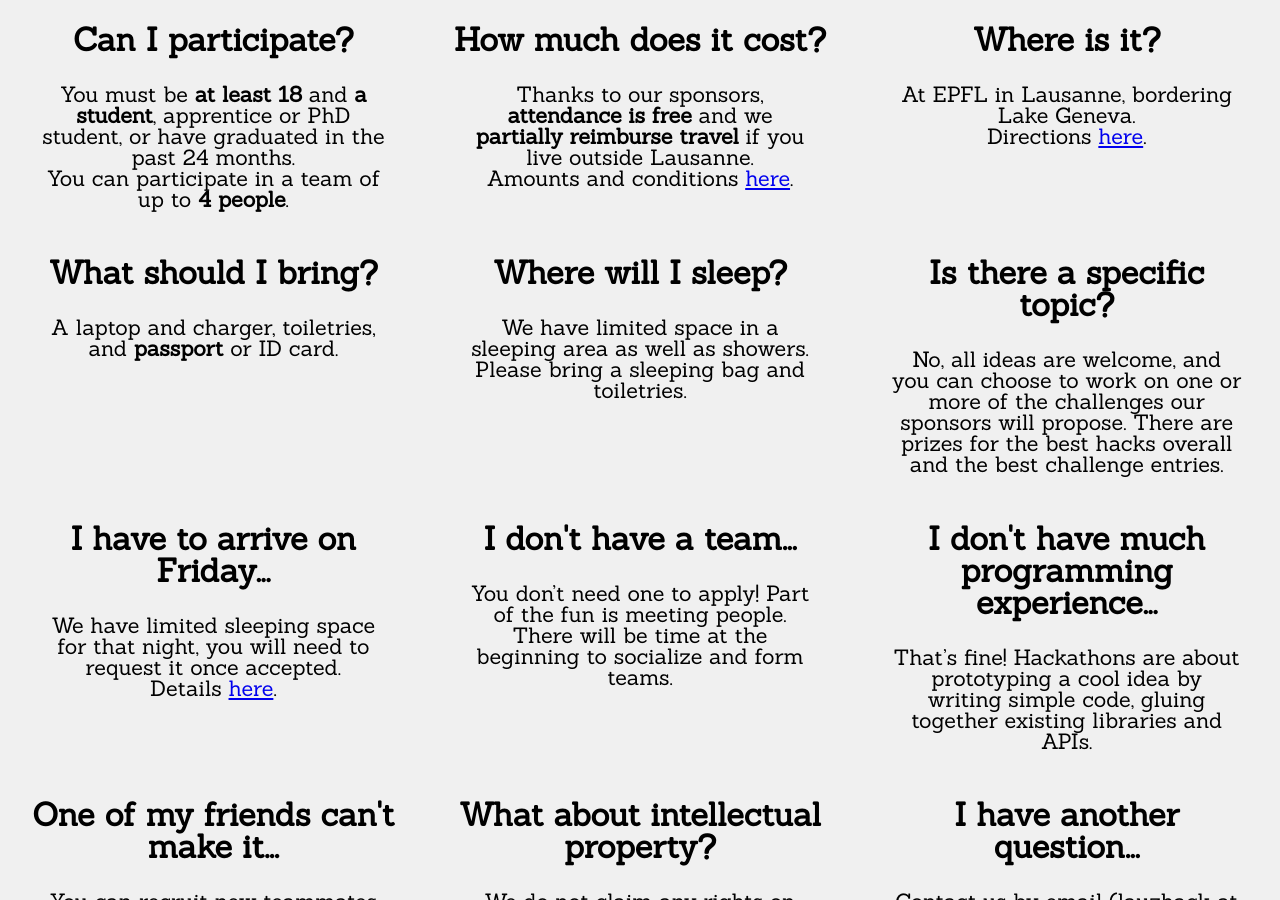
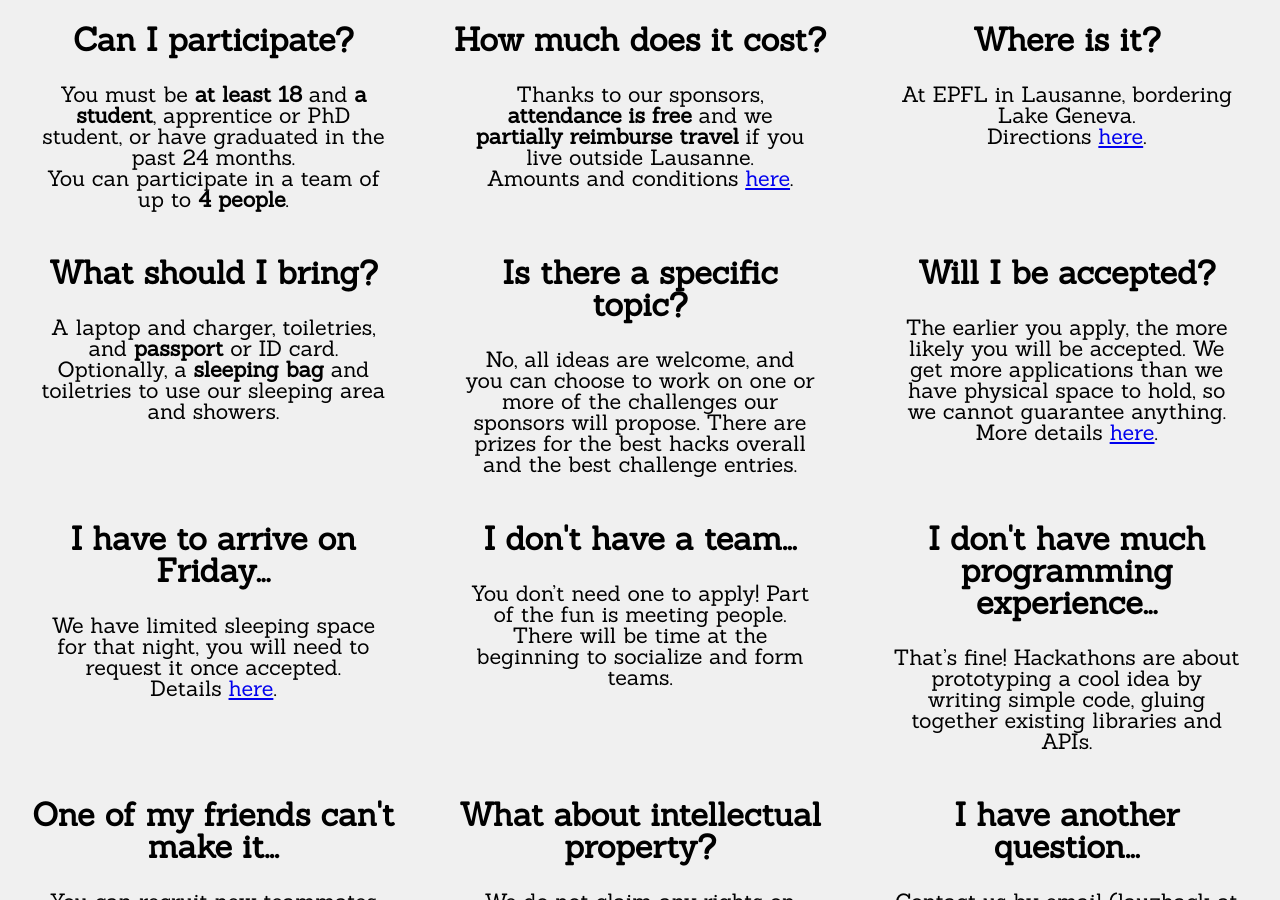
Before and after one commit to LauzHack/LauzHack.github.io, a Jekyll site: the page built from index.html, in a window 1280 px wide and 900 px high, scrolled down 2222 px. Built offline with Jekyll 4.4.1, drawn with Linux system fonts in a browser that asks for light colours.

Commit message:
Add explicit policy about the acceptance process

```diff
--- a/_data/faq.yml
+++ b/_data/faq.yml
@@ -7,57 +7,59 @@
 
 - q: Can I participate?
   a: |-
-        You must be **at least 18** and **a student**, apprentice or PhD student,
-        or have graduated in the past 24 months.
-        You can participate in a team of up to **4 people**.
+    You must be **at least 18** and **a student**, apprentice or PhD student,
+    or have graduated in the past 24 months.
+    You can participate in a team of up to **4 people**.
 
 - q: How much does it cost?
   a: |-
-        Thanks to our sponsors, **attendance is free** and we **partially reimburse travel** if you live outside Lausanne.
-        Amounts and conditions [here](/policies#travel-reimbursement).
+    Thanks to our sponsors, **attendance is free** and we **partially reimburse travel** if you live outside Lausanne.
+    Amounts and conditions [here](/policies#travel-reimbursement).
 
 - q: Where is it?
   a: |-
-        At EPFL in Lausanne, bordering Lake Geneva.
-        Directions [here](https://www.epfl.ch/campus/visitors/coming-to-epfl/).
+    At EPFL in Lausanne, bordering Lake Geneva.
+    Directions [here](https://www.epfl.ch/campus/visitors/coming-to-epfl/).
 
 - q: What should I bring?
   a: |-
-        A laptop and charger, toiletries, and **passport** or ID card.
-
-- q: Where will I sleep?
-  a: |-
-        We have limited space in a sleeping area as well as showers.
-        Please bring a sleeping bag and toiletries.
+    A laptop and charger, toiletries, and **passport** or ID card.
+    Optionally, a **sleeping bag** and toiletries to use our sleeping area and showers.
 
 - q: Is there a specific topic?
   a: |-
-        No, all ideas are welcome,
-        and you can choose to work on one or more of the challenges our sponsors will propose.
-        There are prizes for the best hacks overall and the best challenge entries.
+    No, all ideas are welcome,
+    and you can choose to work on one or more of the challenges our sponsors will propose.
+    There are prizes for the best hacks overall and the best challenge entries.
+
+- q: Will I be accepted?
+  a: |-
+    The earlier you apply, the more likely you will be accepted.
+    We get more applications than we have physical space to hold, so we cannot guarantee anything.
+    More details [here](/policies#acceptance).
 
 - q: I have to arrive on Friday...
   a: |-
-       We have limited sleeping space for that night, you will need to request it once accepted.
-       Details [here](/policies#friday-saturday-hosting).
+    We have limited sleeping space for that night, you will need to request it once accepted.
+    Details [here](/policies#friday-saturday-hosting).
 
 - q: I don't have a team...
   a: |-
-        You don't need one to apply! Part of the fun is meeting people.
-        There will be time at the beginning to socialize and form teams.
+    You don't need one to apply! Part of the fun is meeting people.
+    There will be time at the beginning to socialize and form teams.
 
 - q: I don't have much programming experience...
   a: |-
-        That's fine! Hackathons are about prototyping a cool idea by writing simple code,
-        gluing together existing libraries and APIs.
+    That's fine! Hackathons are about prototyping a cool idea by writing simple code,
+    gluing together existing libraries and APIs.
 
 - q: One of my friends can't make it...
   a: |-
-        You can recruit new teammates during the event.
-        For fairness reasons, we cannot allow changes to groups once you submit the application form.
+    You can recruit new teammates during the event.
+    For fairness reasons, we cannot allow changes to groups once you submit the application form.
 
 - id: ip
   q: What about intellectual property?
   a: |-
-        We do not claim any rights on your intellectual property.
-        Everything you create, at LauzHack or not, belongs to you.
+    We do not claim any rights on your intellectual property.
+    Everything you create, at LauzHack or not, belongs to you.
--- a/policies.md
+++ b/policies.md
@@ -2,6 +2,24 @@
 title: Policies
 layout: textual
 ---
+
+# Acceptance
+
+Because the main LauzHack event typically receives far more applications than we have physical space to host, we cannot accept everyone.
+Our acceptance process is a random draw done in batches that balances EPFL and non-EPFL participation.
+Because the process is done in batches, the earlier you finish the application process, the more chances you have to be accepted.
+
+The process does not take into account your CV, so uploading it or not has no influence on your chances.
+Your personal details such as dietary restrictions also have no impact on the decision.
+
+If you apply as a group, we guarantee that if one member of the group is accepted, then all others are also accepted.
+You can form a team with whoever you want during the event, regardless of who you applied with.
+Accepted participants may not be replaced by someone else nor add someone to their group after acceptance.
+
+Application decisions are final.
+If you are rejected, the decision is about space constraints, not about you personally.
+Please do not contact us asking if you could participate anyway.
+
 
 # Friday-Saturday hosting
 
```
